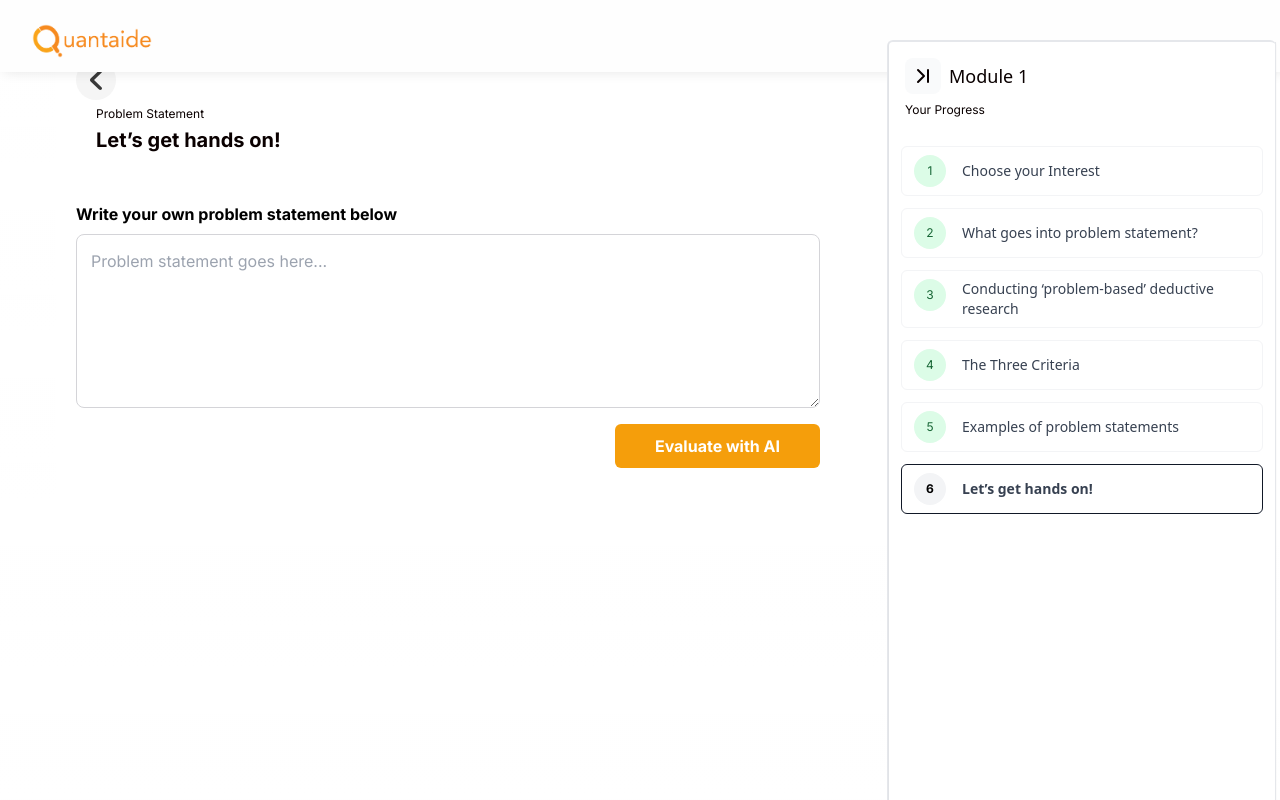
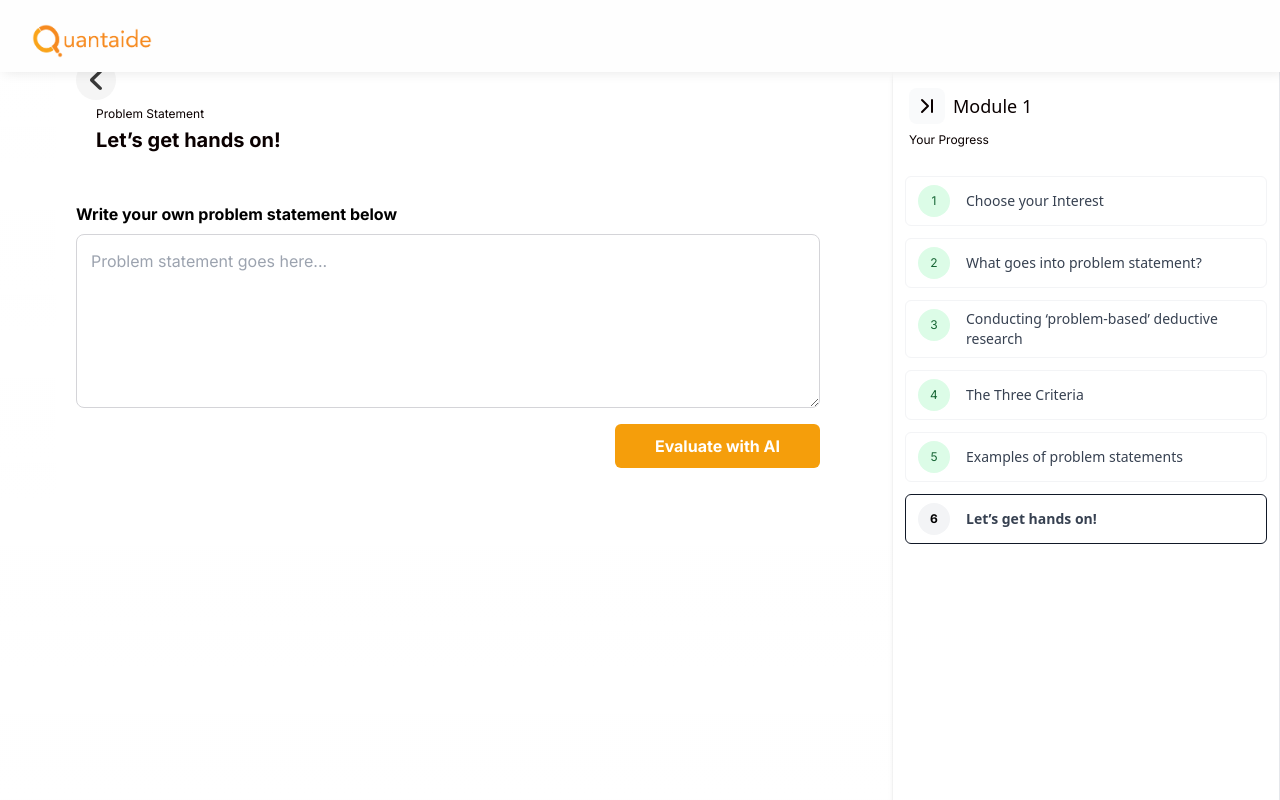
Before and after one commit to M-Chirag/quantaide-web-app, a Next.js app: page /module1/stage6 in a window 1280 px wide. Shown: the top 800 px of the page. Built offline with nearby package versions, Linux system fonts and the light colour scheme.

Commit message:
side bar

```diff
--- a/src/app/layout.tsx
+++ b/src/app/layout.tsx
@@ -20,7 +20,7 @@ export default function RootLayout({
           <div className='flex md:flex-col mb-10'>
             <div className='flex md:flex-col justify-center items-start px-10 w-full text-4xl text-amber-500 max-md:px-5 max-md:max-w-full'>
               <Link href='/'>
-                <nav style={{ position: 'fixed', top: '0', left: '0', width: '100%', padding: '10px 32px', alignItems: 'center', gap: '16px', background: '#FEFEFE', boxShadow: '4px 0px 12px 0px rgba(0, 0, 0, 0.10)' }}>
+                <nav style={{ position: 'fixed', zIndex: '1', top: '0', left: '0', width: '100%', padding: '10px 32px', alignItems: 'center', gap: '16px', background: '#FEFEFE', boxShadow: '4px 0px 12px 0px rgba(0, 0, 0, 0.10)' }}>
                   <div className='flex gap-0.2'>
                     <img
                       loading='lazy'
--- a/src/app/module1/Sidebar.jsx
+++ b/src/app/module1/Sidebar.jsx
@@ -9,7 +9,7 @@ const SidebarContext = createContext(null);
 export function Sidebar({ moduleNumber, children }) {
   const [expanded, setExpanded] = useState(true);
   return (
-    <aside className={`h-screen fixed right-1 rounded-md bg-white border-l-2 border-t-2 ${expanded ? '' : 'hover:bg-#C9C9C9'}`}>
+    <aside className={`h-screen fixed mt-8 z-0 right-0 bg-white border-l-0 border-t-0 shadow-md ${expanded ? '' : 'hover:bg-#C9C9C9'};`}>
       <nav className='h-full flex flex-col border-r shadow-sm'>
         <div className='p-4 flex justify-between items-start'>
           <div
```
